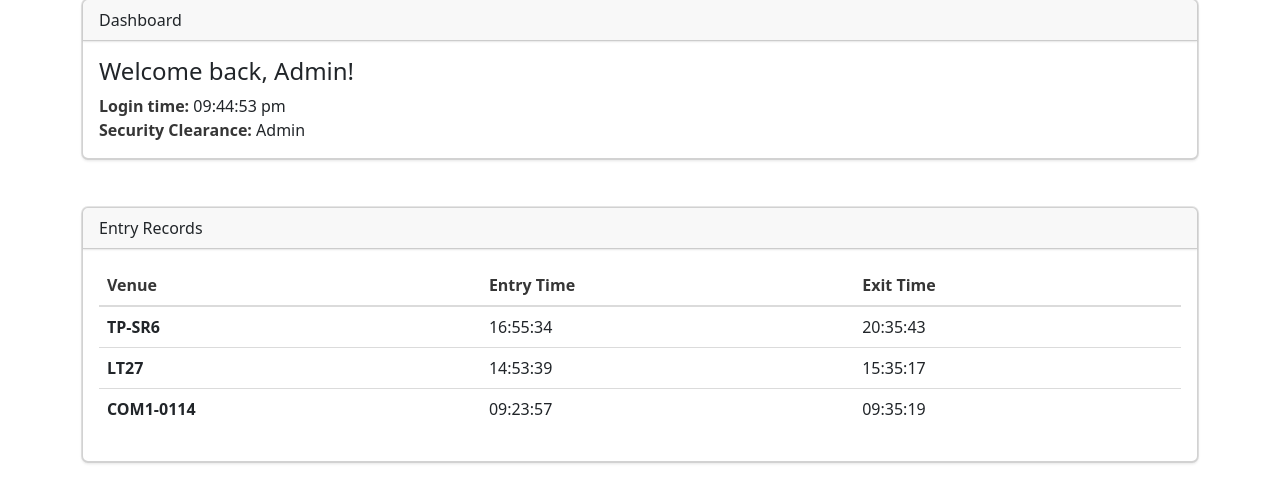
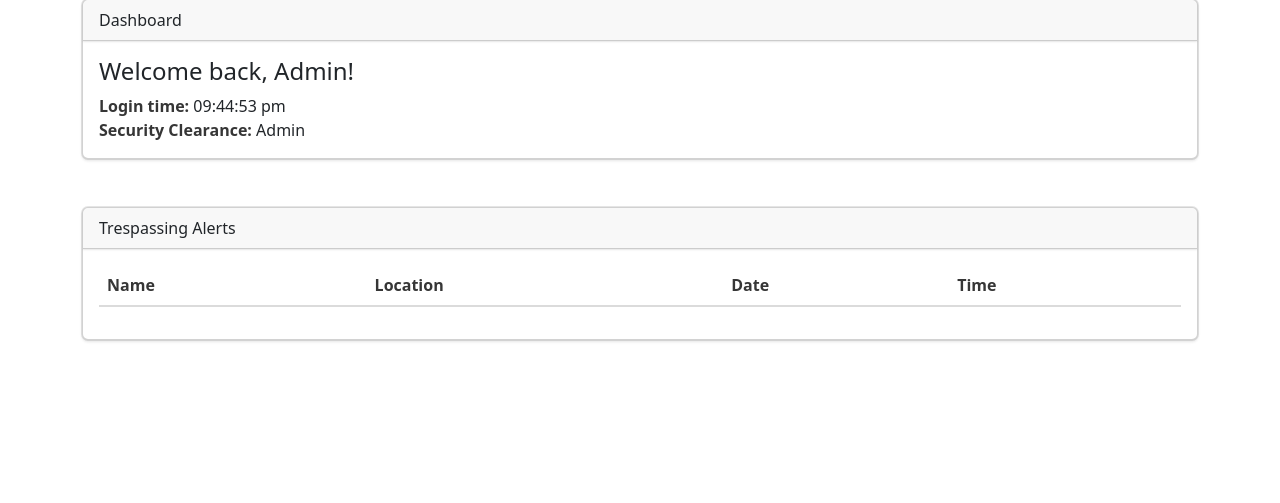
Before and after one commit to WeiHanWong/WatchDog, a Flask app: page /dashboard in a window 1280 px wide. Shown: the part 117-620 px from the top of the page. Run offline with Flask 2, Linux system fonts and the light colour scheme; the visitor is signed in with stand-in values (Sample User, id 1); lists and menus that the app fills with data are empty; some libraries are stand-ins or nearby versions.

Commit message:
Modification to dashboard

```diff
--- a/app.py
+++ b/app.py
@@ -11,10 +11,12 @@ import requests
 import time
 import threading
 
+
 def generate_uuid():
     return uuid.uuid4()
 
-#from flask_user import roles_required
+
+# from flask_user import roles_required
 app = Flask(__name__)
 db = SQLAlchemy(app)
 bcrypt = Bcrypt(app)
@@ -25,6 +27,7 @@ app.config['SECRET_KEY'] = '422718fe17b063bc6f00f386a0befa4846a58092eb1fe94f81b2
 login_manager = LoginManager()
 login_manager.init_app(app)
 login_manager.login_view = 'login'
+
 
 @login_manager.user_loader
 def load_user(user_id):
@@ -72,6 +75,7 @@ class UserArea(db.Model):
     user_id = db.Column(db.Integer, db.ForeignKey('user.id'))
     area_id = db.Column(db.Integer, db.ForeignKey('area.id'))
 
+
 class Door(db.Model):
     id = db.Column(db.Integer, primary_key=True)
     name = db.Column(db.String(50), nullable=False, unique=True)
@@ -82,7 +86,6 @@ class Door(db.Model):
     drssi21 = db.Column(db.Integer, nullable=True)
     drssi22 = db.Column(db.Integer, nullable=True)
     drssi23 = db.Column(db.Integer, nullable=True)
-
 
 
 class RegisterForm(FlaskForm):
@@ -167,6 +170,7 @@ class CreateUserAreaForm(FlaskForm):
 
     name = SelectField(validators=[InputRequired()])
     area = SelectField(validators=[InputRequired()])
+
     def __init__(self, *args, **kwargs):
         super(CreateUserAreaForm, self).__init__(*args, **kwargs)
         self.name.choices = [value[0] for value in User.query.with_entities(User.name)]
@@ -182,12 +186,6 @@ class CreateUserAreaForm(FlaskForm):
         existing_area = Area.query.filter_by(name=area.data).first()
         if not existing_area:
             raise ValidationError('Area does not exists!')
-
-"""
-@app.route('/')
-def home():
-    return render_template('home.html')
-"""
 
 
 @app.route('/', methods=['GET', 'POST'])
@@ -415,7 +413,6 @@ def checklocation(uuid):
         thread.start()
 
 
-
 # @app.after_request
 # def add_header(response):
 #     response.headers['Cache-Control'] = 'no-cache, no-store'
--- a/templates/dashboard.html
+++ b/templates/dashboard.html
@@ -40,33 +40,19 @@
         <br>
         <div class="card">
             <div class="card-header">
-                Entry Records
+                Trespassing Alerts
             </div>
             <div class="card-body">
                 <table class="table">
                   <thead>
                     <tr>
-                        <th scope="col">Venue</th>
-                        <th scope="col">Entry Time</th>
-                        <th scope="col">Exit Time</th>
+                        <th scope="col">Name</th>
+                        <th scope="col">Location</th>
+                        <th scope="col">Date</th>
+                        <th scope="col">Time</th>
                     </tr>
                   </thead>
                   <tbody>
-                    <tr>
-                        <th scope="row">TP-SR6</th>
-                        <td>16:55:34</td>
-                        <td>20:35:43</td>
-                    </tr>
-                    <tr>
-                        <th scope="row">LT27</th>
-                        <td>14:53:39</td>
-                        <td>15:35:17</td>
-                    </tr>
-                    <tr>
-                        <th scope="row">COM1-0114</th>
-                        <td>09:23:57</td>
-                        <td>09:35:19</td>
-                    </tr>
                   </tbody>
                 </table>
             </div>
```
